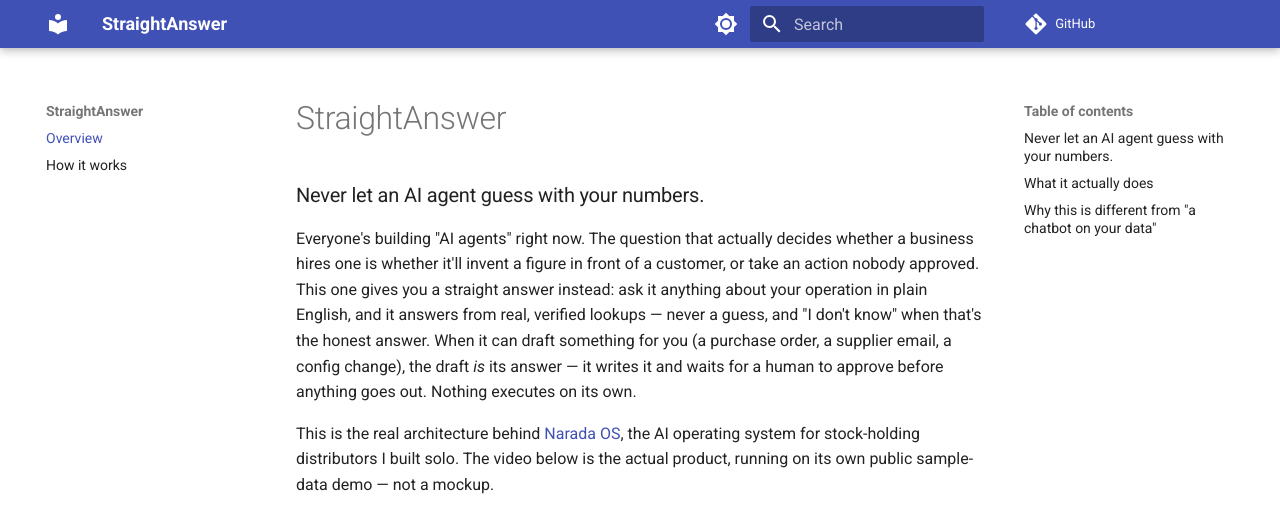
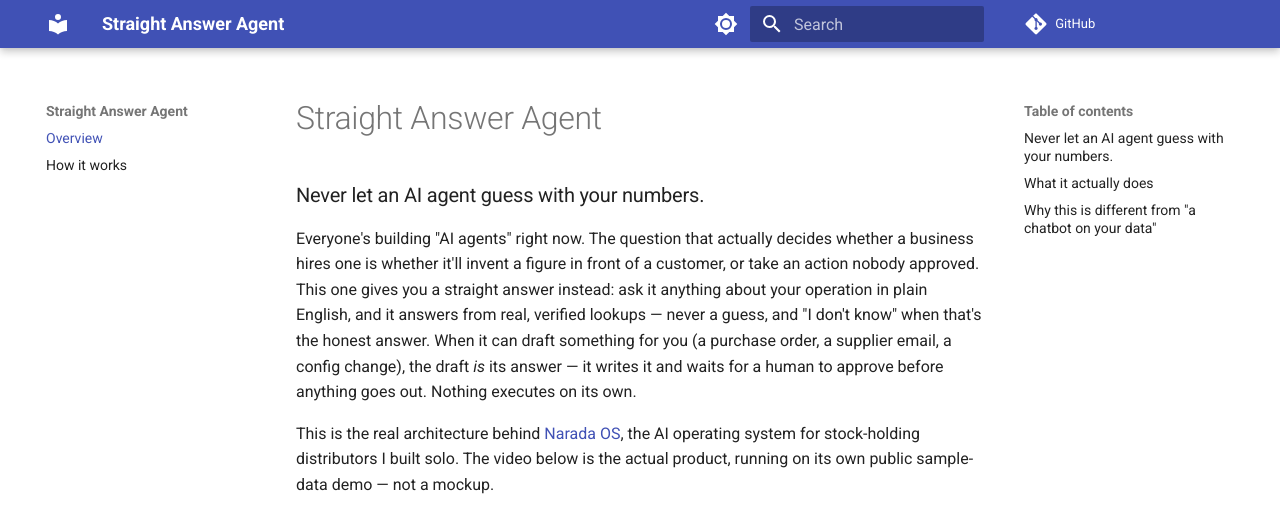
Before and after one commit to dakshvanshaj/straight-answer-agent, an MkDocs documentation site: the page built from docs/index.md, in a window 1280 px wide and 900 px high, cut to the strip 0-522 px from the top of the window. Built offline with MkDocs 1.6.1 and Material for MkDocs 9.7.7, drawn with Linux system fonts in a browser that asks for light colours; comment, search, counter and statistics services are not loaded.

Commit message:
Rename to Straight Answer Agent
"StraightAnswer" alone didn't signal this is an AI agent at a glance.
Keeping "Straight Answer" (the actual usage — ask it anything, get a
straight answer or an honest "I don't know", and a draft action is
its answer too) and adding "Agent" for the category that's actually
searched for.

Co-Authored-By: Claude Sonnet 5 <noreply@anthropic.com>

```diff
--- a/README.md
+++ b/README.md
@@ -1,11 +1,11 @@
-# StraightAnswer (case study)
+# Straight Answer Agent (case study)
 
 An AI agent for your business data that never makes up a number, and never acts without your OK. This repo is
 documentation and demo media, not a downloadable template — it describes the real agent architecture behind
 [Narada OS](https://naradaos.com), which I built solo. The production source is proprietary and isn't published
 here; see the overview page for why, and what you'd actually get.
 
-**Docs:** https://dakshvanshaj.com/straight-answer/ (once deployed)
+**Docs:** https://dakshvanshaj.com/straight-answer-agent/ (once deployed)
 
 - [What it does and why](docs/index.md) — includes the real 2-minute product demo
 - [How it works](docs/how-it-works.md) — the plan/execute/narrate loop, the tool registry, the trust layer, memory
--- a/docs/index.md
+++ b/docs/index.md
@@ -1,4 +1,4 @@
-# StraightAnswer
+# Straight Answer Agent
 
 ### Never let an AI agent guess with your numbers.
 
--- a/mkdocs.yml
+++ b/mkdocs.yml
@@ -1,6 +1,6 @@
-site_name: StraightAnswer
-site_url: https://dakshvanshaj.com/straight-answer/
-repo_url: https://github.com/dakshvanshaj/straight-answer
+site_name: Straight Answer Agent
+site_url: https://dakshvanshaj.com/straight-answer-agent/
+repo_url: https://github.com/dakshvanshaj/straight-answer-agent
 nav:
   - Overview: index.md
   - How it works: how-it-works.md
```
